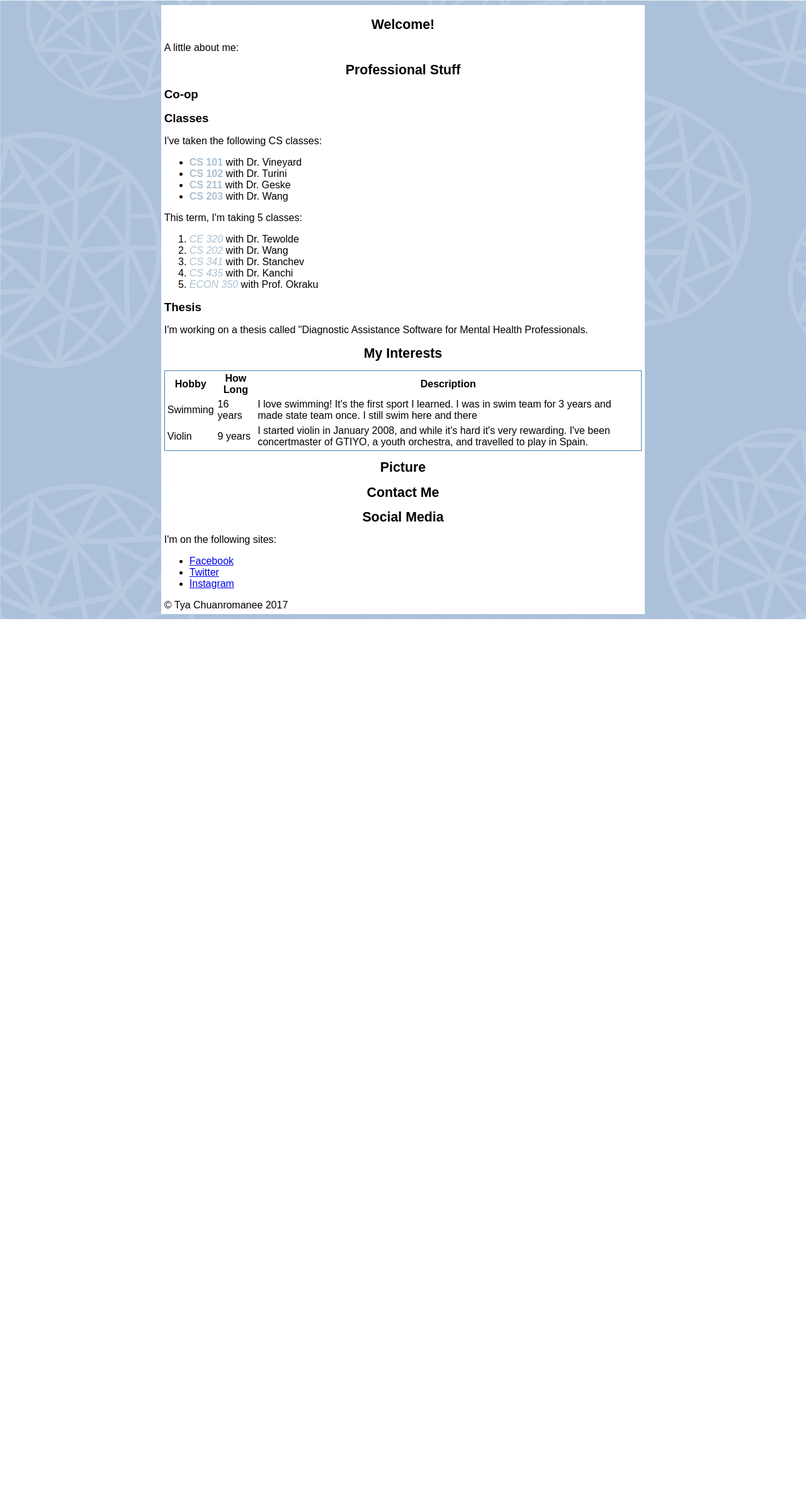
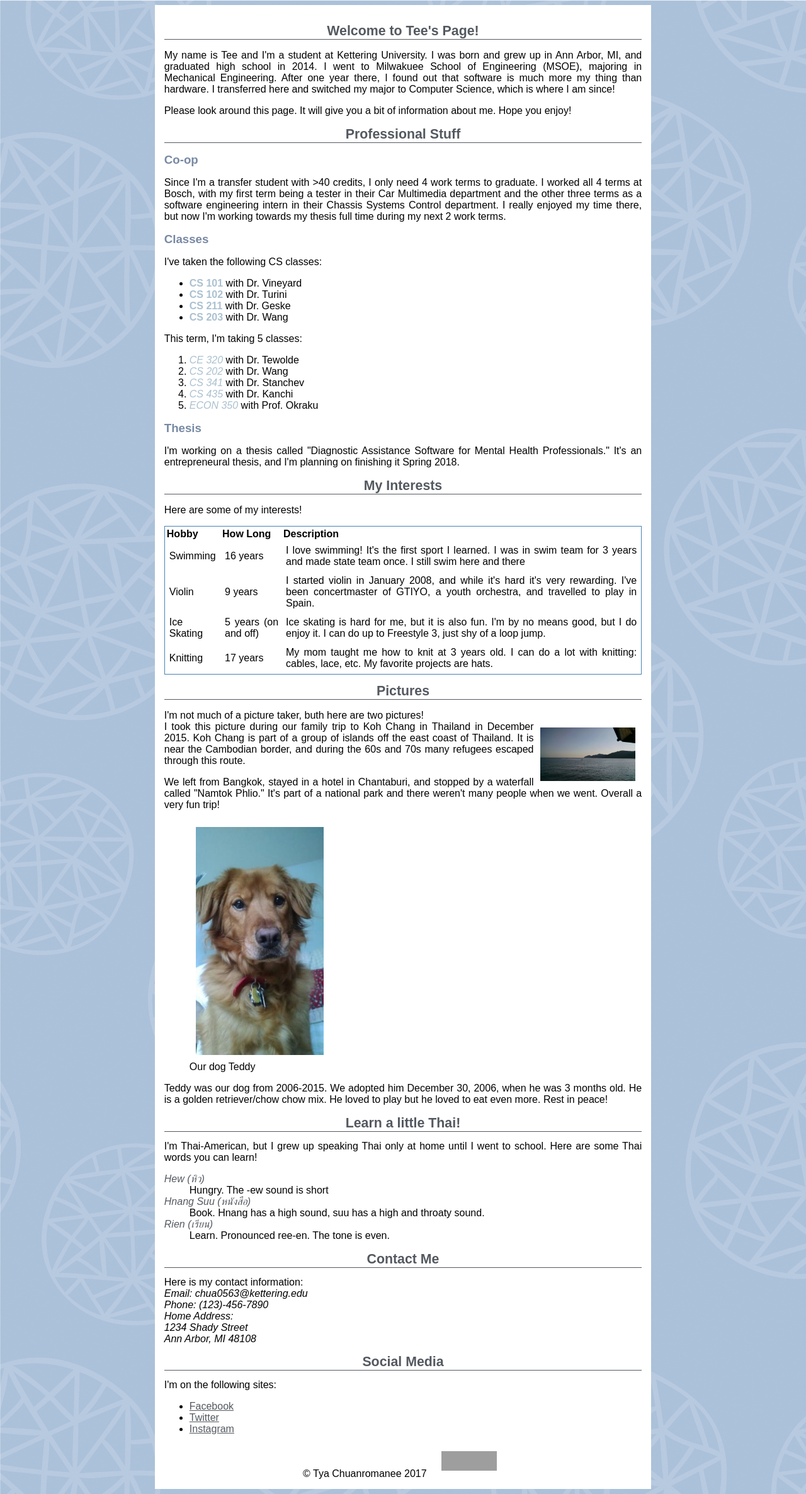
Before and after one commit to tchuanromanee/Kettering-Work, a PHP site: page / in a window 1280 px wide. Shown: the whole page at 63% size. Before the commit the page ends 983 px from the top, so only its background shows below. Run offline with PHP 8.4, Linux system fonts and the light colour scheme; grey boxes are pictures that could not be loaded.

Commit message:
Add pictures; updated stylesheet with h1 borders; updated contact info in index

```diff
--- a/CS 341/Assignments/Assignment1/index.html
+++ b/CS 341/Assignments/Assignment1/index.html
@@ -1,4 +1,6 @@
-<html>
+<!DOCTYPE html PUBLIC "-//W3C//DTD XHTML 1.0 Strict//EN"
+"http://www.w3.org/TR/xhtml1/DTD/xhtml1-strict.dtd">
+<html xmlns="http://www.w3.org/1999/xhtml" lang="en" xml:lang="en">
     <head>
         <meta charset = "UTF-8">
         <title>Welcome to My Page!</title>
@@ -6,12 +8,22 @@
     </head>
     <body>
         <div class = "maincontent">
-            <h1>Welcome!</h1>
-            A little about me:
-
+            <h1>Welcome to Tee's Page!</h1>
+            <p>
+                My name is Tee and I'm a student at Kettering University. I was born and grew up in Ann Arbor, MI, and graduated high school in 2014.
+                I went to Milwakuee School of Engineering (MSOE), majoring in Mechanical Engineering. After one year there, I found out that software
+                is much more my thing than hardware. I transferred here and switched my major to Computer Science, which is where I am since!
+            </p>
+            <p>
+                Please look around this page. It will give you a bit of information about me. Hope you enjoy!
+            </p>
             <h1>Professional Stuff</h1>
             <h2>Co-op</h2>
-
+            <p>
+                Since I'm a transfer student with >40 credits, I only need 4 work terms to graduate. I worked all 4 terms at Bosch, with my first term
+                being a tester in their Car Multimedia department and the other three terms as a software engineering intern in their Chassis Systems
+                Control department. I really enjoyed my time there, but now I'm working towards my thesis full time during my next 2 work terms.
+            </p>
             <h2>Classes</h2>
             <p>
                 I've taken the following CS classes:
@@ -34,9 +46,11 @@
             </p>
             <h2>Thesis</h2>
             <p>
-                I'm working on a thesis called "Diagnostic Assistance Software for Mental Health Professionals.
+                I'm working on a thesis called "Diagnostic Assistance Software for Mental Health Professionals." It's an entrepreneural thesis, and I'm planning
+                on finishing it Spring 2018.
             </p>
             <h1>My Interests</h1>
+            <p>Here are some of my interests!</p>
             <table>
                 <thead>
                     <tr>
@@ -56,12 +70,54 @@
                         <td>9 years</td>
                         <td>I started violin in January 2008, and while it's hard it's very rewarding. I've been concertmaster of GTIYO, a youth orchestra, and travelled to play in Spain.</td>
                     </tr>
+                    <tr>
+                        <td>Ice Skating</td>
+                        <td>5 years (on and off)</td>
+                        <td>Ice skating is hard for me, but it is also fun. I'm by no means good, but I do enjoy it. I can do up to Freestyle 3, just shy of a loop jump.</td>
+                    </tr>
+                    <tr>
+                        <td>Knitting</td>
+                        <td>17 years</td>
+                        <td>My mom taught me how to knit at 3 years old. I can do a lot with knitting: cables, lace, etc. My favorite projects are hats.</td>
+                    </tr>
                 </tbody>
             </table>
-            <h1>Picture</h1>
+            <h1>Pictures</h1>
+            <p>
+                I'm not much of a picture taker, buth here are two pictures!<br />
+                <img src="kohchang.jpg" alt="Koh Chang in Thailand" width = "20%" height = "20%" align = "right">
+                I took this picture during our family trip to Koh Chang in Thailand in December 2015. Koh Chang is part of a group of islands off the east coast of Thailand.
+                It is near the Cambodian border, and during the 60s and 70s many refugees escaped through this route.
+            </p>
+            <p> We left from Bangkok, stayed in a hotel in Chantaburi, and stopped
+                by a waterfall called "Namtok Phlio." It's part of a national park and there weren't many people when we went. Overall a very fun trip!
+            </p>
+            <p>
+                <figure>
+                    <img src="teddy.jpeg" alt="Picture of my dog" width = "30%" height = "50%" align = "top">
+                  <figcaption>Our dog Teddy</figcaption>
+                </figure>
+                Teddy was our dog from 2006-2015. We adopted him December 30, 2006, when he was 3 months old. He is a golden retriever/chow chow mix. He loved to play but he loved to eat
+                even more. Rest in peace!
+            </p>
 
+            <h1>Learn a little Thai!</h1>
+            I'm Thai-American, but I grew up speaking Thai only at home until I went to school. Here are some Thai words you can learn!
+            <dl>
+                <dt>Hew (หิว)</dt>
+                <dd>Hungry. The -ew sound is short</dd>
+                <dt>Hnang Suu (หนังสือ)</dt>
+                <dd>Book. Hnang has a high sound, suu has a high and throaty sound.</dd>
+                <dt>Rien (เรียน)</dt>
+                <dd>Learn. Pronounced ree-en. The tone is even.</dd>
+            </dl>
             <h1>Contact Me</h1>
-
+            Here is my contact information:
+                <address>
+                    Email: chua0563@kettering.edu<br />
+                    Phone: (123)-456-7890<br />
+                    Home Address:<br /> 1234 Shady Street<br />Ann Arbor, MI 48108
+                </address>
             <h1>Social Media</h1>
             I'm on the following sites:
             <ul>
@@ -71,7 +127,12 @@
             </ul>
 
             <footer>
-                &copy; Tya Chuanromanee 2017
+                &copy; Tya Chuanromanee 2017 &nbsp;
+                <a href="http://jigsaw.w3.org/css-validator/check/referer">
+                    <img style="border:0;width:88px;height:31px"
+                    src="http://jigsaw.w3.org/css-validator/images/vcss"
+                    alt="Valid CSS!" />
+                </a>
             </footer>
         </div>
     </body>
--- a/CS 341/Assignments/Assignment1/style.css
+++ b/CS 341/Assignments/Assignment1/style.css
@@ -9,11 +9,25 @@ body {
 h1 {
     font-size: 16pt;
     font-family: sans-serif, arial;
+    color: #545960;
     text-align: center;
+    border-bottom: 1px solid #545960;
 }
 
 h2 {
     font-size: 14pt;
+    color: #7789a3;
+}
+
+/* Link definitions */
+a {
+    color: #545960;
+    text-decoration: underline;
+}
+
+a:hover {
+    color: #ABC1D0;
+    text-decoration: none;
 }
 
 /* Text decoration elements */
@@ -21,6 +35,14 @@ strong, em {
     color: #ABC1D0;
 }
 
+img {
+    padding: 10px;
+}
+
+dt {
+    font-style: italic;
+    color: #545960;
+}
 
 table {
     border-color: steelblue;
@@ -29,13 +51,17 @@ table {
 }
 
 td {
-    padding: 2px;
+    padding: 5px;
+}
+
+footer {
+    text-align: center;
 }
 
 /* Div definitions */
 .maincontent {
     position: relative;
-    padding: 5px;
+    padding: 15px;
     margin: auto;
     background-color: white;
     width: 60%;
```
Also changed, not shown: CS 341/Assignments/Assignment1/kohchang.jpg (added), CS 341/Assignments/Assignment1/teddy.jpeg (added).
